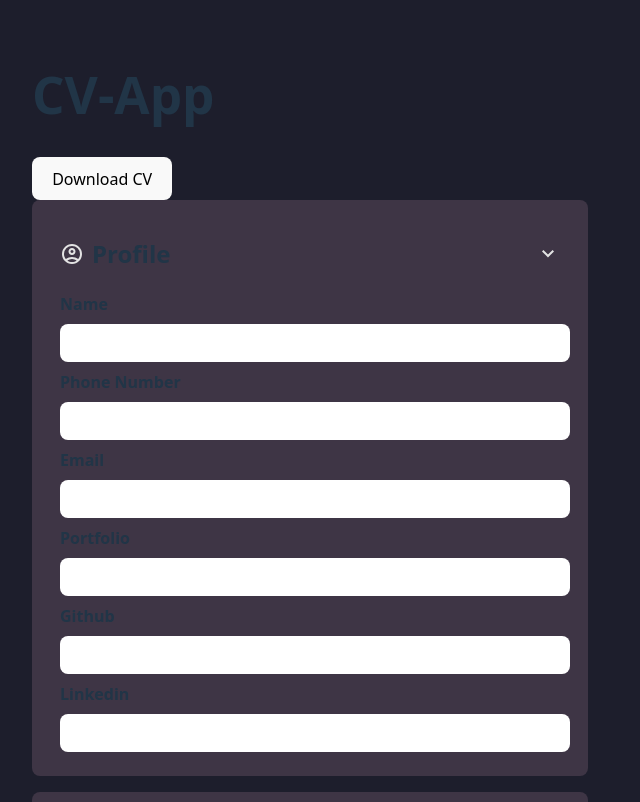
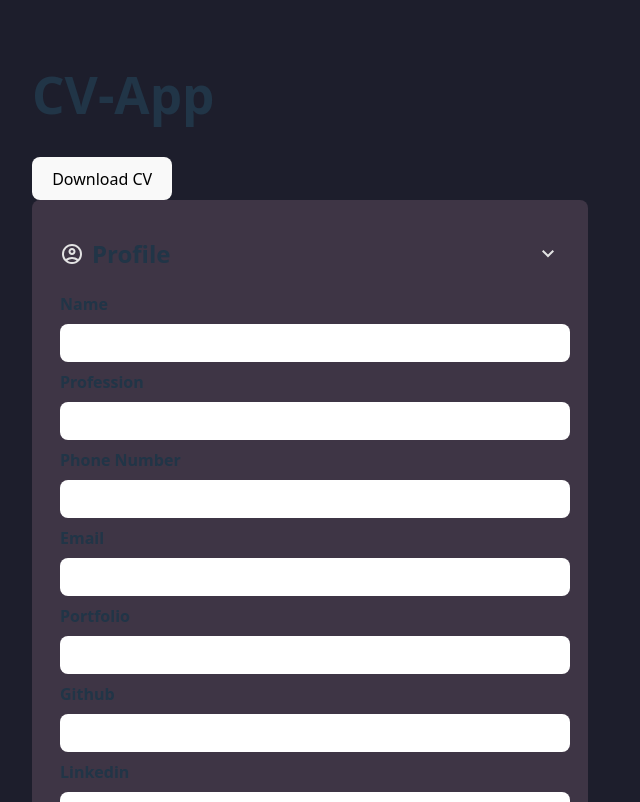
Before and after one commit to fernandopeguero/CVApplication, a React (Vite) app: page / in a window 1280 px wide. Shown: the top 802 px of the page, without its empty margins (0-640 px from the left). Built offline with nearby package versions, Linux system fonts and the light colour scheme.

Commit message:
UPDATE profile component add profession input

```diff
--- a/src/App.jsx
+++ b/src/App.jsx
@@ -12,6 +12,7 @@ function App() {
 
     const [profile, setProfile] = useState({
         name: "",
+        profession:"",
         phone: "",
         email: "",
         portfolio: "",
--- a/src/Profile.jsx
+++ b/src/Profile.jsx
@@ -19,6 +19,9 @@ const Profile = ({state, setState}) => {
                 <>
                     <label htmlFor="name">Name</label>
                     <input type="text" id="name" autoComplete="name" value={state.name}  onChange={ (e) => { setState({...state, name: e.target.value}) }}/>
+
+                    <label htmlFor="profession">Profession</label>
+                    <input type="text" value={state.profession}  onChange={(e) => setState({...state, profession: e.target.value})}/>
 
                     <label htmlFor="phone">Phone Number</label>
                     <input type="text" id="phone" autoComplete="phone" value={state.phone} onChange={ (e) => { setState({...state, phone: e.target.value}) }} />
```
